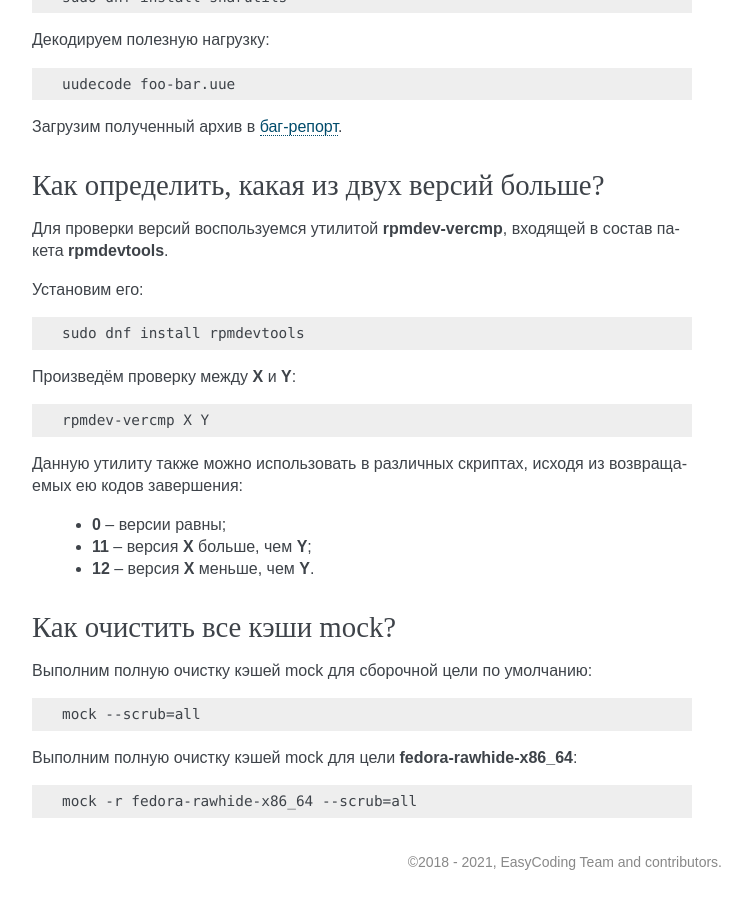
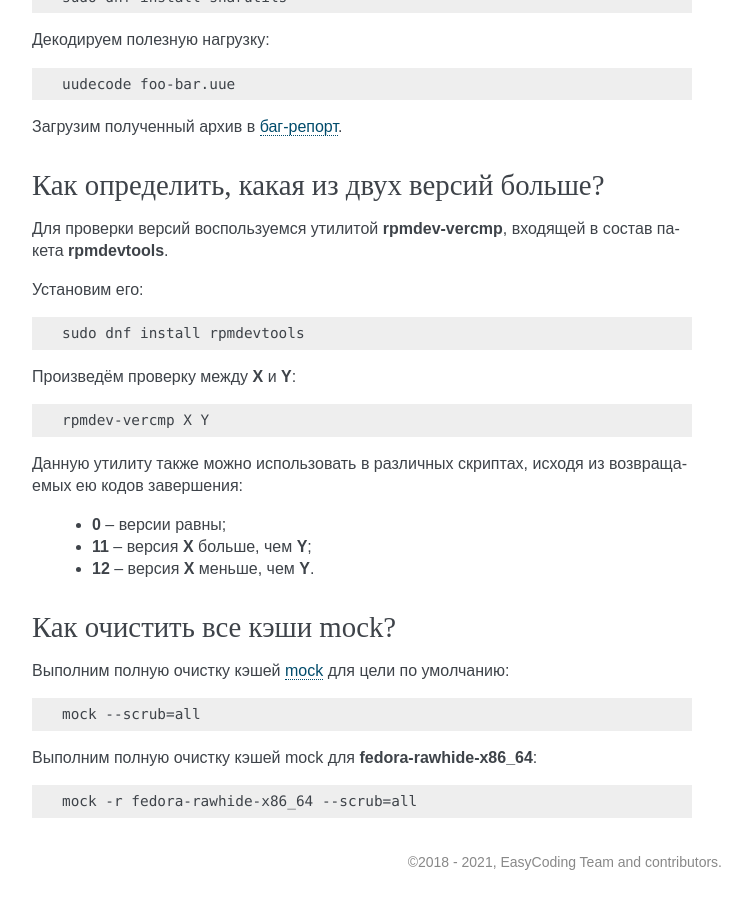
Before and after one commit to RussianFedora/FAQ, a Sphinx documentation site: the page built from source/development.rst, in a window 1280 px wide and 900 px high, scrolled down 25841 px. Shown: the whole window, without its empty margins (388-1137 px from the left). Built offline with Sphinx 7.4.7, drawn with Linux system fonts in a browser that asks for light colours; comment, search, counter and statistics services are not loaded.

Commit message:
Added an internal hyperlink to the mock-cleanup question.

```diff
--- a/source/development.rst
+++ b/source/development.rst
@@ -1482,13 +1482,13 @@
 Как очистить все кэши mock?
 ================================
 
-Выполним полную очистку кэшей mock для сборочной цели по умолчанию:
+Выполним полную очистку кэшей :ref:`mock <build-package>` для цели по умолчанию:
 
 .. code-block:: text
 
     mock --scrub=all
 
-Выполним полную очистку кэшей mock для цели **fedora-rawhide-x86_64**:
+Выполним полную очистку кэшей mock для **fedora-rawhide-x86_64**:
 
 .. code-block:: text
 
```
